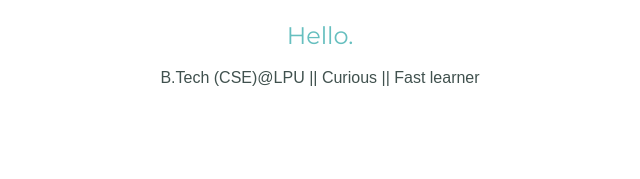
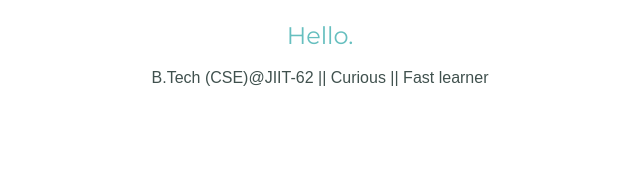
Before and after one commit to Vaibhavbansal15/CV, a plain HTML site: page index.html in a window 1280 px wide. Shown: the part 1141-1320 px from the top of the page, 320-960 px from the left. Drawn offline with Linux system fonts and the light colour scheme.

Commit message:
updated the college name

```diff
--- a/index.html
+++ b/index.html
@@ -24,7 +24,7 @@
         <div class="profile">
             <img  id="Photo" src="Images/Vaibhav-modified.png" alt="Profile picture ">
           <h2>Hello.</h2>
-          <p>B.Tech (CSE)@LPU || Curious || Fast learner</p>
+          <p>B.Tech (CSE)@JIIT-62 || Curious || Fast learner</p>
         </div>
         <hr>
         <div class="skills">
```
